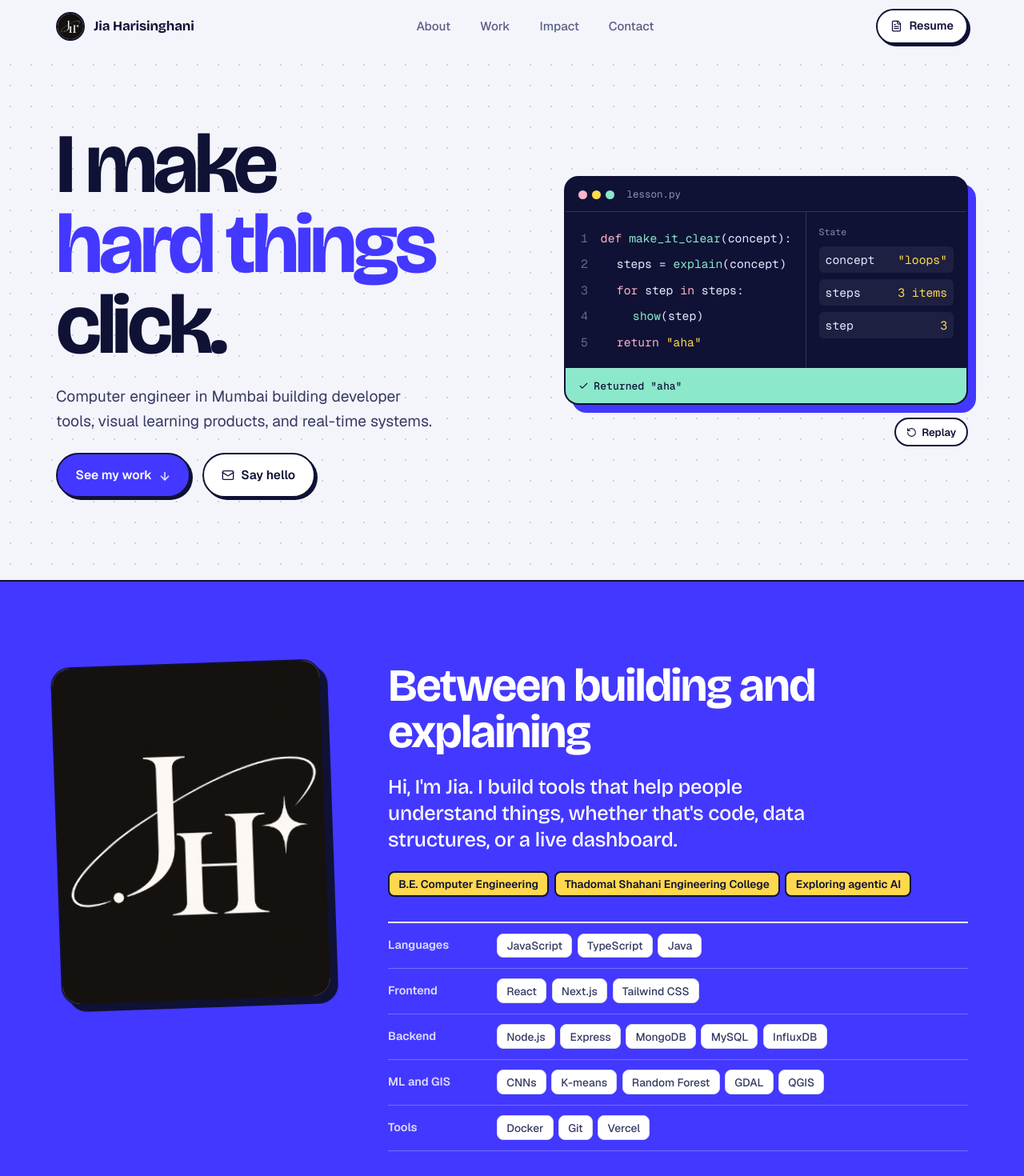
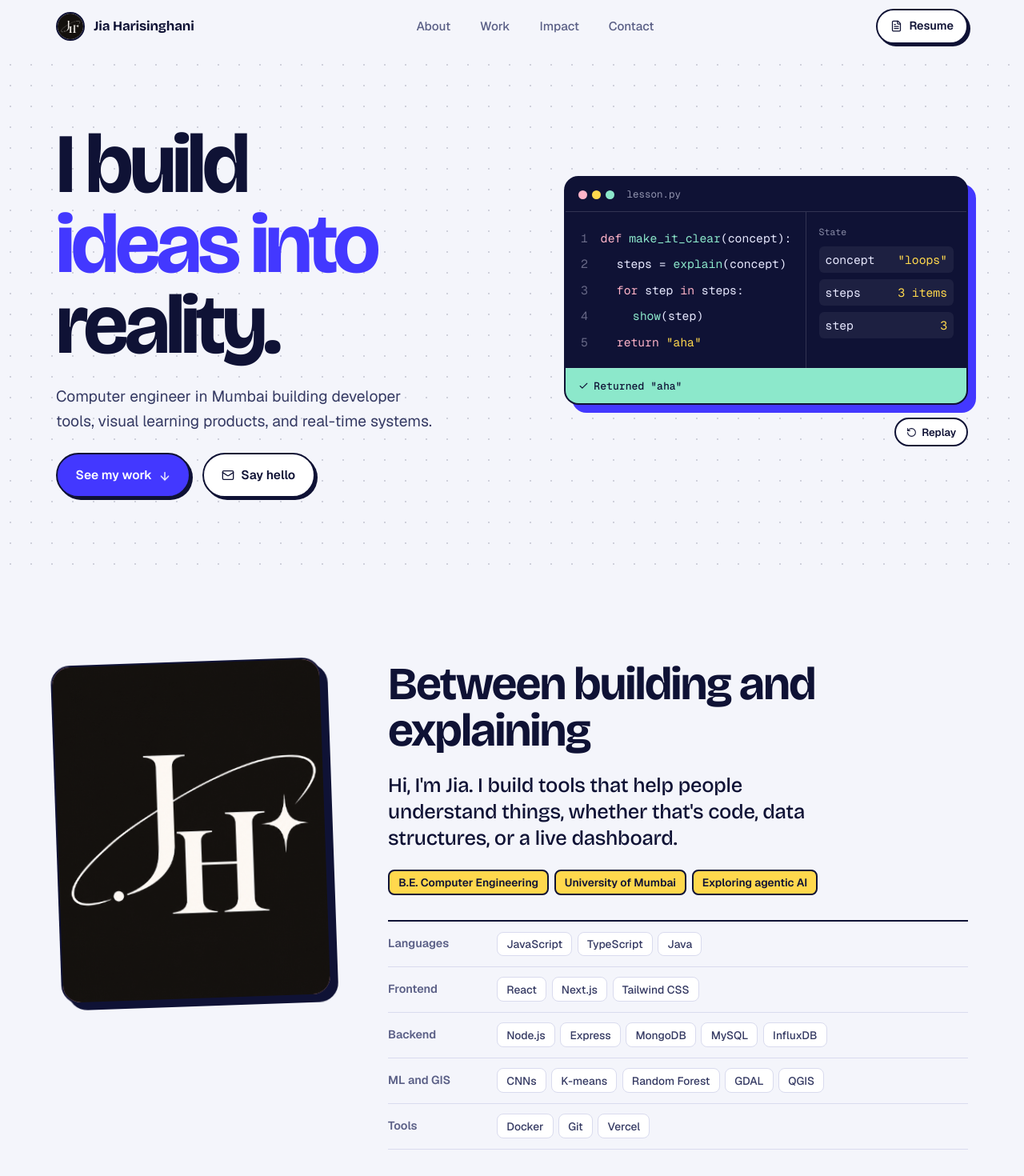
Before and after one commit to Jia2005/Portfolio, a React (Create React App) app: page / in a window 1280 px wide. Shown: the top 1470 px of the page at 80% size. Built offline with nearby package versions, Linux system fonts and the light colour scheme.

Commit message:
Update Home.js

```diff
--- a/src/Pages/Home.js
+++ b/src/Pages/Home.js
@@ -475,9 +475,9 @@ function Home() {
         <div className="page-shell hero-grid">
           <div className="hero-text">
             <h1 className="hero-title" id="hero-title">
-              <span>I make</span>
-              <span>hard things</span>
-              <span>click.</span>
+              <span>I build</span>
+              <span>ideas into</span>
+              <span>reality.</span>
             </h1>
             <p className="hero-copy">
               Computer engineer in Mumbai building developer tools, visual learning products, and real-time
@@ -496,7 +496,7 @@ function Home() {
         </div>
       </section>
 
-      <section className="section section-blue" id="about" aria-labelledby="about-title">
+      <section className="section" id="about" aria-labelledby="about-title">
         <div className="page-shell about-layout">
           <div className="about-photo">
             <img src={JiaImg} alt="Portrait of Jia Harisinghani" />
@@ -511,7 +511,7 @@ function Home() {
             </p>
             <ul className="chips chips-solid" aria-label="Background">
               <li>B.E. Computer Engineering</li>
-              <li>Thadomal Shahani Engineering College</li>
+              <li>University of Mumbai</li>
               <li>Exploring agentic AI</li>
             </ul>
             <dl className="skills">
```
